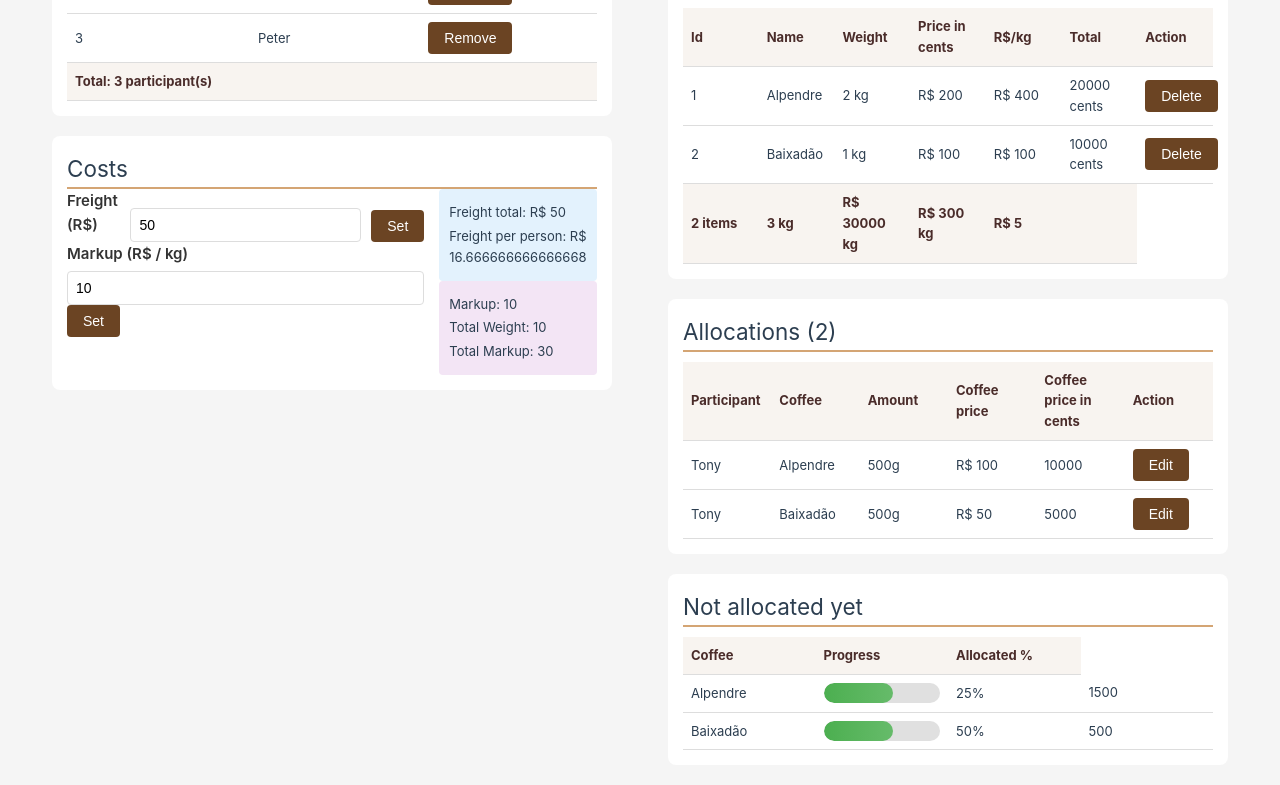
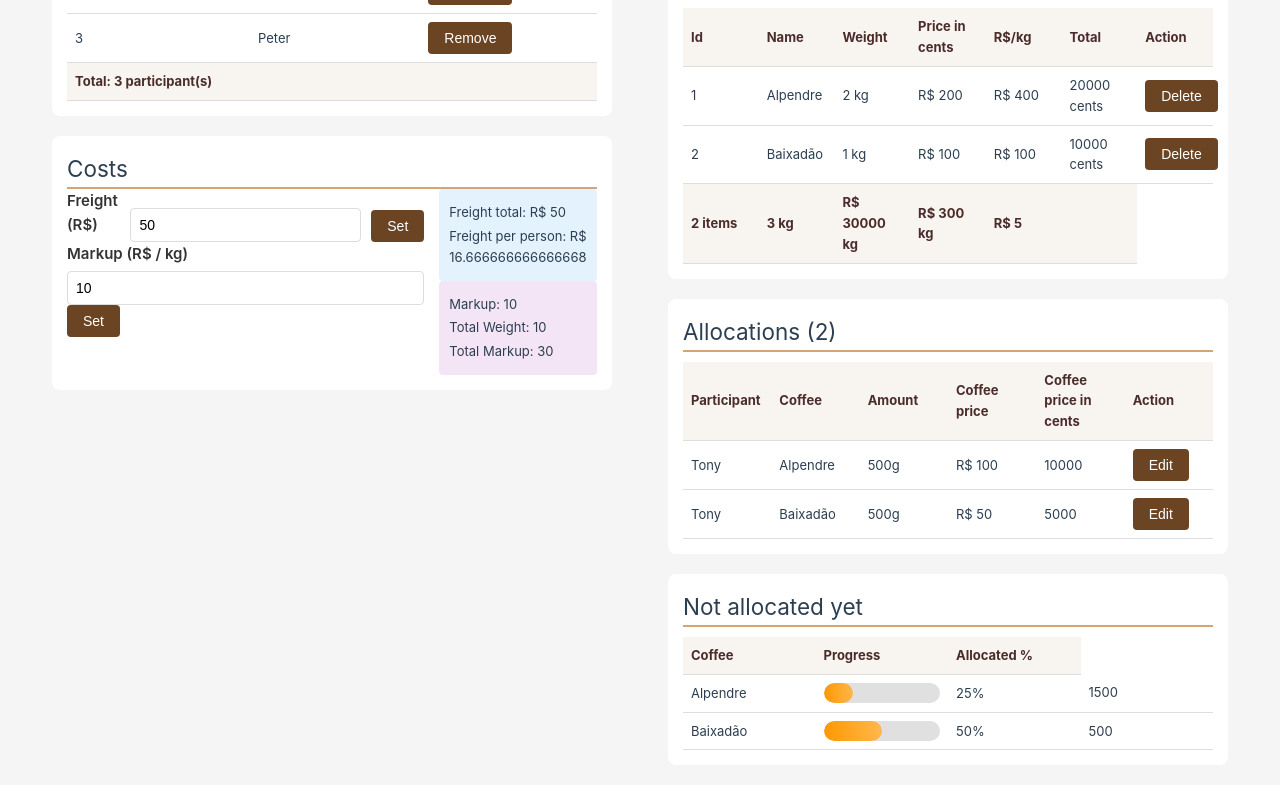
Before and after one commit to paulograbin/coffee, a Vue app: page /#/ in a window 1280 px wide. Shown: the part 369-1154 px from the top of the page. Built offline with nearby package versions, Linux system fonts and the light colour scheme; the HTML template or start-up script is replaced by a standard one.

Commit message:
Add css class based on allocation progress

```diff
--- a/src/components/AllocationTable.vue
+++ b/src/components/AllocationTable.vue
@@ -73,6 +73,13 @@ function calculatePercentageAllocated(coffeeId: number) {
   return (alreadyAllocatedAmount / coffeeWeightInGrams) * 100
 }
 
+function progressClass(coffeeId: number): 'full' | 'partial' | 'none' {
+  const pct = calculatePercentageAllocated(coffeeId)
+  if (pct >= 100) return 'full'
+  if (pct > 0) return 'partial'
+  return 'none'
+}
+
 function participantName(participantId: number): string {
   return (
     purchaseStore.purchase.participants.find((p) => p.id === participantId)?.name ??
@@ -129,7 +136,11 @@ function participantName(participantId: number): string {
           <td>{{ a.name }}</td>
           <td>
             <div class="progress-bar">
-              <div class="progress-fill full" style="width: 60%"></div>
+              <div
+                class="progress-fill"
+                :class="progressClass(a.id)"
+                :style="{ width: Math.min(calculatePercentageAllocated(a.id), 100) + '%' }"
+              ></div>
               <!--              <span class="progress-text">${54454}g / ${545454}g (50%)</span>-->
             </div>
           </td>
```
